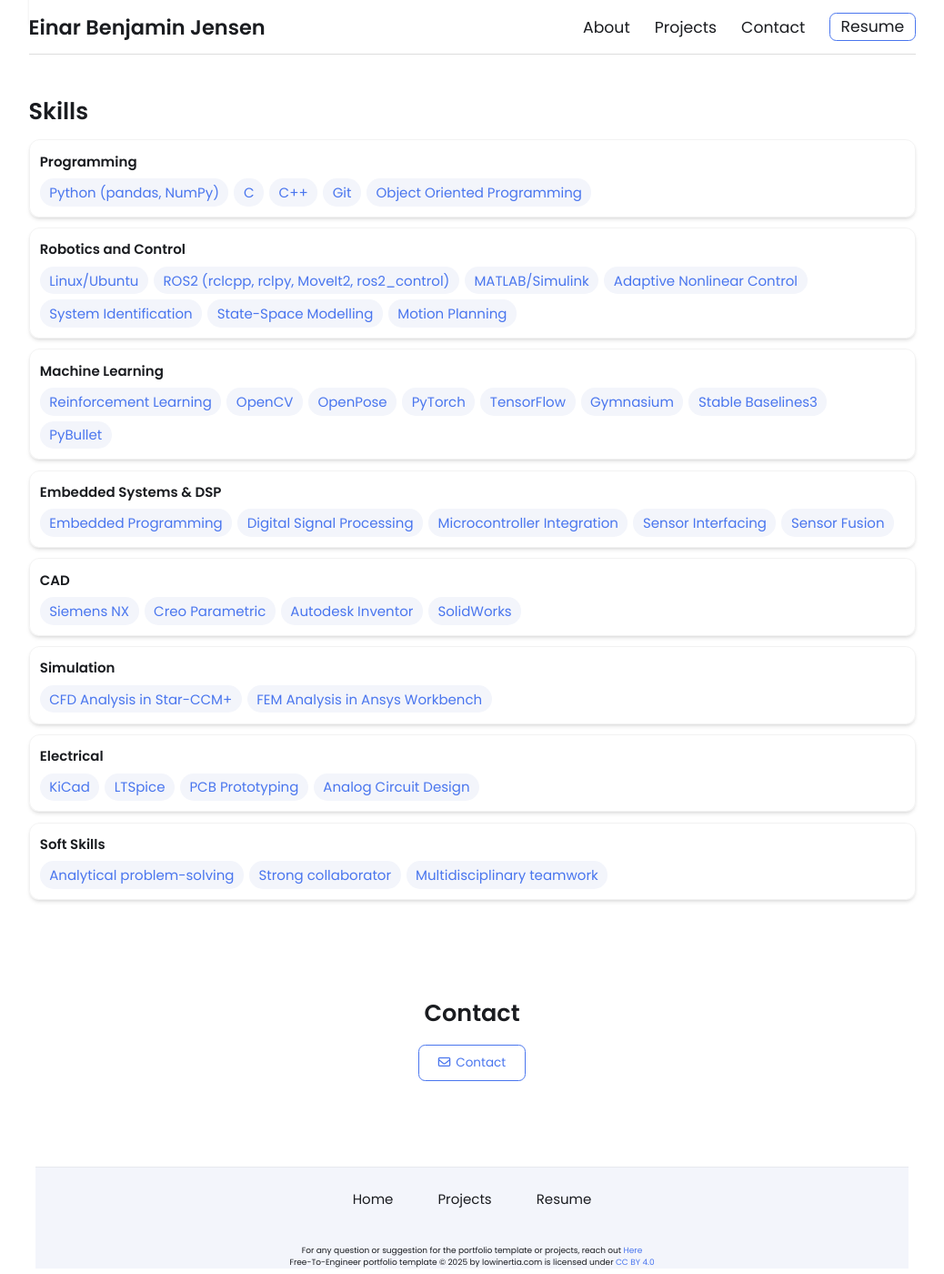
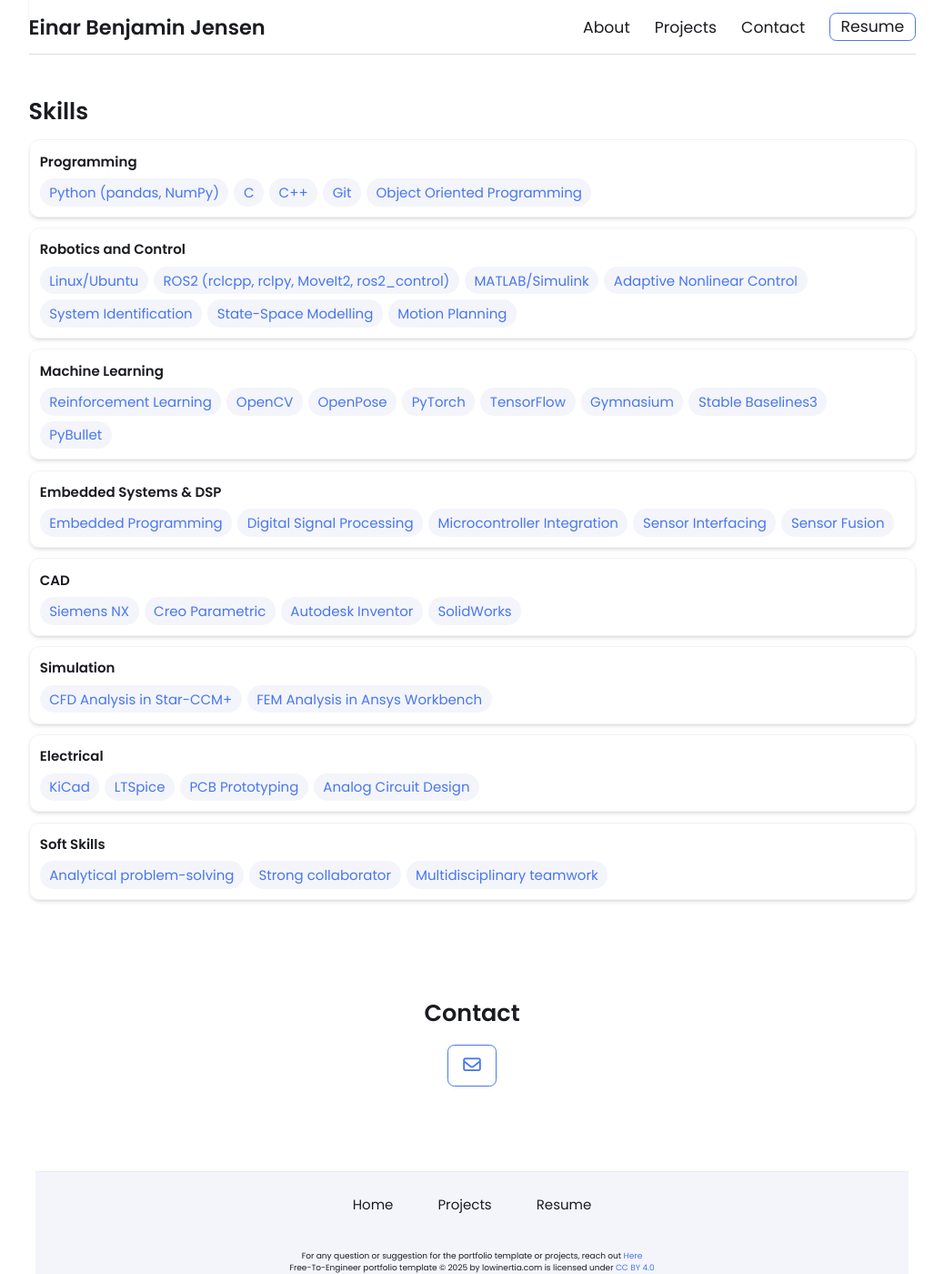
Before and after one commit to ebj17/ebj17.github.io, a Jekyll site: the page built from index.html, in a window 1280 px wide and 1400 px high, scrolled down 2838 px. Shown: the whole window at 91% size, without its empty margins (121-1159 px from the left). Built offline with Jekyll 4.4.1, drawn with Linux system fonts in a browser that asks for light colours.

Commit message:
Simplify contact button to icon only
Remove redundant 'Contact' label since heading already says it;
enlarge icon to 26px to fill the space.

Co-Authored-By: Claude Sonnet 4.6 <noreply@anthropic.com>

```diff
--- a/_includes/contact.html
+++ b/_includes/contact.html
@@ -3,7 +3,7 @@
     <h2>Contact</h2>
     <div class="contact-mailto">
         <a href="mailto:ebjensen03@gmail.com" class="mailto-btn">
-            <i class="fa-regular fa-envelope"></i> Contact
+            <i class="fa-regular fa-envelope"></i>
         </a>
     </div>
 </section>
--- a/css/styles.css
+++ b/css/styles.css
@@ -486,13 +486,11 @@ nav .mobile-nav {
 .contact-section .mailto-btn {
     display: inline-flex;
     align-items: center;
-    gap: 8px;
-    padding: 12px 28px;
+    padding: 16px 22px;
     border: 2px solid var(--link-color);
     border-radius: 10px;
     color: var(--link-color);
-    font-size: 18px;
-    font-weight: 500;
+    font-size: 26px;
     text-decoration: none;
     transition: background-color 0.15s, color 0.15s;
 }
```
